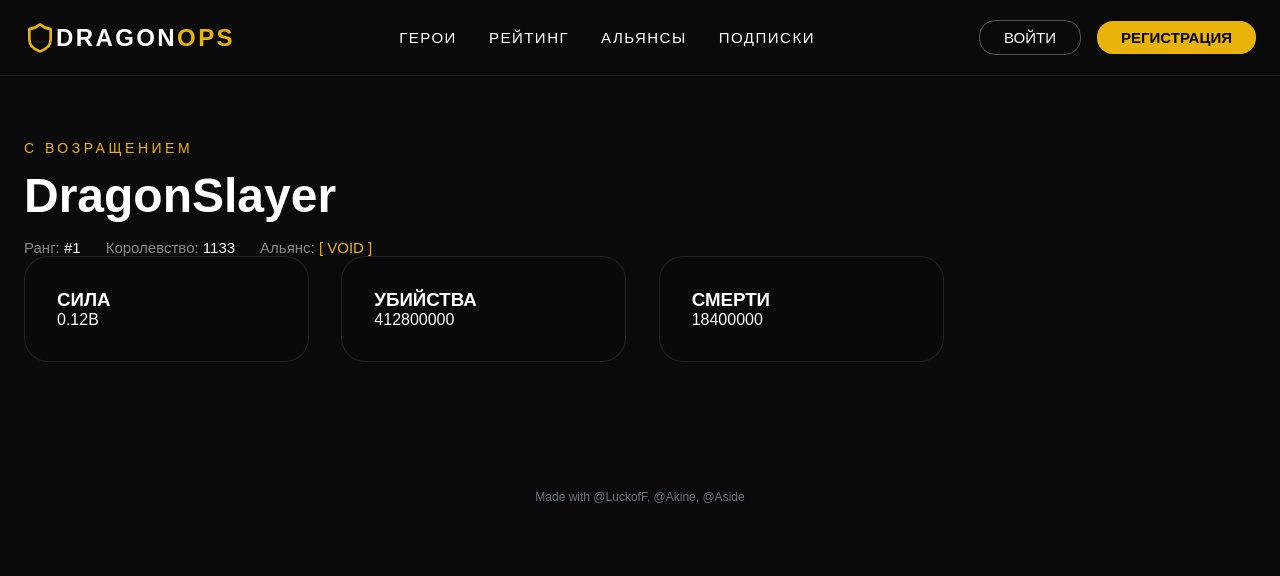
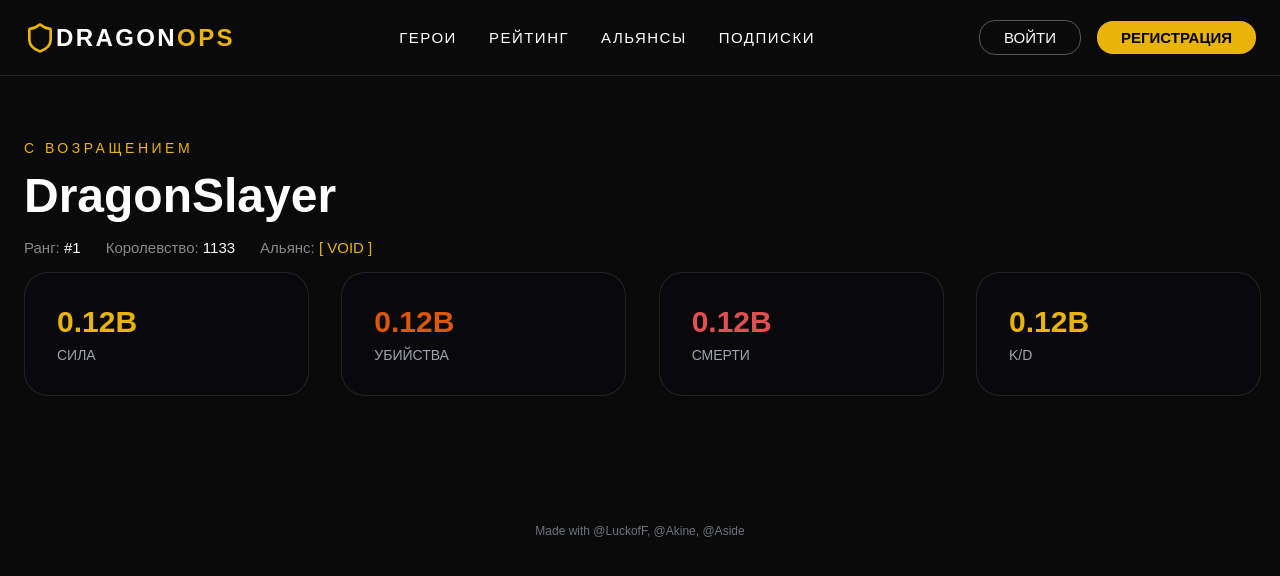
Before and after one commit to timoshuk5mika-ux/Dragon-Analytics, a React (Vite) app in the folder Frontend/: page /Dragon-Analytics/panels in a window 1280 px wide. Shown: the top 576 px of the page. Built offline with nearby package versions, Linux system fonts and the light colour scheme; no server answers.

Commit message:
Страница панели

```diff
--- a/Frontend/src/componets/MainPanels.tsx
+++ b/Frontend/src/componets/MainPanels.tsx
@@ -3,7 +3,10 @@ import './css/Main.css';
 import { defaultLoginData } from '../data/userData';
 
 
+
+
 function Main() {
+
     return (<main className='main'>
         <div className='mein-heading'>
             <p className='main-subtitle'>C ВОЗРАЩЕНИЕМ</p>
@@ -16,19 +19,34 @@ function Main() {
         </div>
         <div className='main-grid'>
             <div className='main-card main-card-dark'>
-                <h3 className='main-panels-graph-card-title'>СИЛА</h3>
-                <p className='main-panels-graph-card-info'>{((defaultLoginData.power ?? 0) / 1_000_000_000).toFixed(2)}В</p>
+                <div className='main-card-header main-card-margin-zero'>
+                    <h3 className='main-plan-name info-stat-yellow'>{((defaultLoginData.power ?? 0) / 1_000_000_000).toFixed(2)}В</h3>
+                    <p className='main-plan-title main-plan-title-dark '>СИЛА</p>
+                </div>
             </div>
             <div className='main-card main-card-dark'>
-                <h3 className='main-panels-graph-card-title'>УБИЙСТВА</h3>
-                <p className='main-panels-graph-card-info'>{defaultLoginData.kills}</p>
+                <div className='main-card-header main-card-margin-zero'>
+                    <h3 className='main-plan-name info-stat-orange'>{((defaultLoginData.power ?? 0) / 1_000_000_000).toFixed(2)}В</h3>
+                    <p className='main-plan-title main-plan-title-dark '>УБИЙСТВА</p>
+                </div>
+            </div>
+            <div className='main-card main-card-dark '>
+                <div className='main-card-header main-card-margin-zero'>
+                    <h3 className='main-plan-name info-stat-red'>{((defaultLoginData.power ?? 0) / 1_000_000_000).toFixed(2)}В</h3>
+                    <p className='main-plan-title main-plan-title-dark'>СМЕРТИ</p>
+                </div>
             </div>
             <div className='main-card main-card-dark'>
-                <h3 className='main-panels-graph-card-title'>СМЕРТИ</h3>
-                <p className='main-panels-graph-card-info'>{defaultLoginData.deaths}</p>
+                <div className='main-card-header main-card-margin-zero'>
+                    <h3 className='main-plan-name info-stat-yellow'>{((defaultLoginData.power ?? 0) / 1_000_000_000).toFixed(2)}В</h3>
+                    <p className='main-plan-title main-plan-title-dark'>K/D</p>
+                </div>
             </div>
         </div>
-        <div className='main-panels-graph'>
+        <div className='main-profile-wrap'>
+            <div className=''>
+
+            </div>
         </div>
     </main>
     )
--- a/Frontend/src/componets/MainRating.tsx
+++ b/Frontend/src/componets/MainRating.tsx
@@ -41,10 +41,10 @@ function Main () {
                     'main-table-player-rank'
                     }>#{player.rank}</td>
                     <td className='main-table-player-name'>{player.ign}</td>
-                    <td className='main-table-player-alliance'>[{player.alliance}]</td>
+                    <td className='info-stat-yellow'>[{player.alliance}]</td>
                     <td className='main-table-player-power'>{(player.power / 1_000_000).toFixed(2)}M</td>
-                    <td className='main-table-player-kills'>{(player.kills / 1_000_000).toFixed(2)}M</td>
-                    <td className='main-table-player-deaths'>{(player.deaths / 1_000_000).toFixed(2)}M</td>
+                    <td className='info-stat-orange'>{(player.kills / 1_000_000).toFixed(2)}M</td>
+                    <td className='info-stat-red'>{(player.deaths / 1_000_000).toFixed(2)}M</td>
                 </Motion.tr>
             ))}
             </tbody>
--- a/Frontend/src/componets/css/Main.css
+++ b/Frontend/src/componets/css/Main.css
@@ -389,6 +389,10 @@
   color: #e05050;
 }
 
+.info-stat-orange {
+  color: #db5700;
+}
+
 .main-table {
   display: block;
   font-size: 18px;
@@ -422,14 +426,6 @@
 
 .first, .second, .third, .main-table-player-alliance{
   color: #eab308;
-}
-
-.main-table-player-kills {
-  color: #db5700;
-}
-
-.main-table-player-deaths {
-  color: #cd3a3a;
 }
 
 .main-table-player-name {
@@ -743,4 +739,9 @@
 .main-title-panels {
   display: flex;
   gap: 25px;
+  margin-bottom: 16px;
 }
+
+.main-card-margin-zero {
+  margin: 0;
+}
--- a/Frontend/src/data/userData.ts
+++ b/Frontend/src/data/userData.ts
@@ -11,6 +11,7 @@ export interface LoginData {
   power?: number;
   kills?: number;
   deaths?: number;
+  kd?: number;
 }
 
 const currentPlayer = LEADERBOARD.find(p => p.player_id === 'p1')!;
@@ -26,4 +27,5 @@ export const defaultLoginData: LoginData = {
   power: currentPlayer.power,
   kills: currentPlayer.kills,
   deaths: currentPlayer.deaths,
+  kd: currentPlayer.kills / (currentPlayer.deaths || 1),
 };
--- /dev/null
+++ b/package.json
@@ -0,0 +1,5 @@
+{
+  "dependencies": {
+    "recharts": "^3.8.1"
+  }
+}
```
Also changed, not shown: 1 other file (tests, documents, lock files or other folders).
